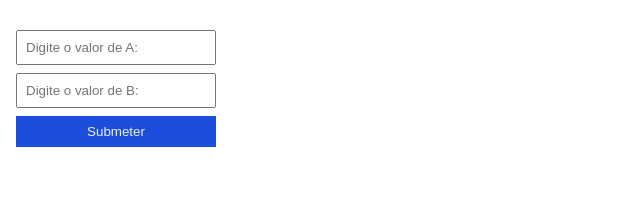
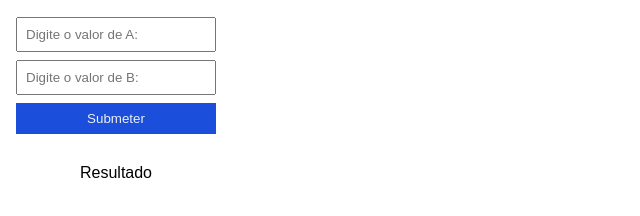
Before and after one commit to Lucasvbastos/verificador-de-valores, a plain HTML site: page index.html in a window 1280 px wide. Shown: the part 86-302 px from the top of the page, without its empty margins (0-640 px from the left). Drawn offline with Linux system fonts and the light colour scheme.

Commit message:
Update index.html

```diff
--- a/index.html
+++ b/index.html
@@ -18,6 +18,7 @@
         <input type="number" id="B" required placeholder="Digite o valor de B:">
         <button type="submit">Submeter</button>
         <br>
+        <div id="res">Resultado</div>
     </form>
     </div>
     <script src="app.js"></script>
```
